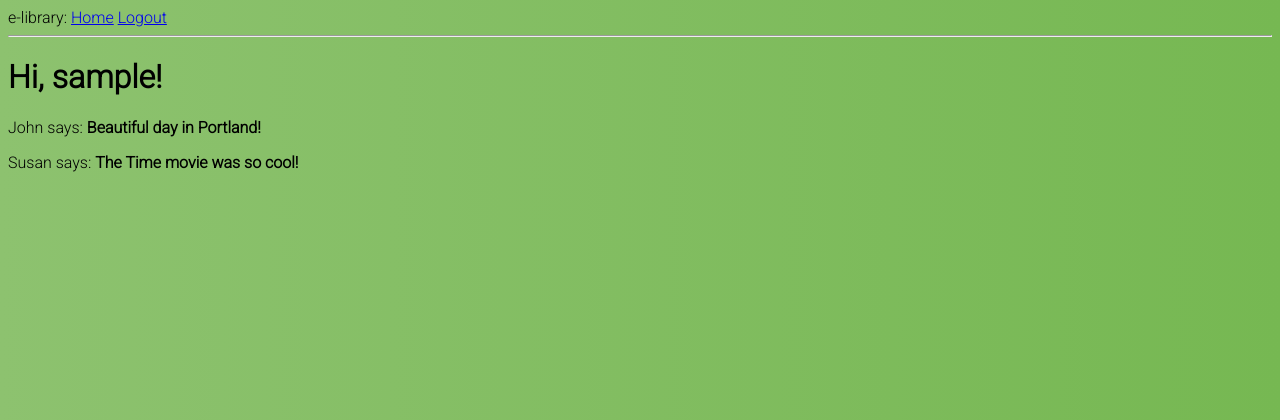
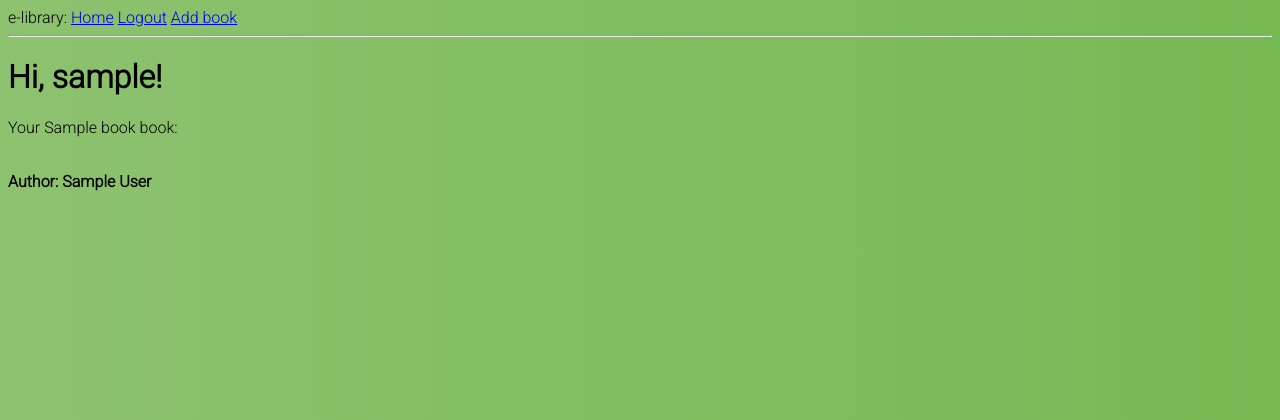
Before and after one commit to vladislav3112/web-e-library, a Flask app: page / in a window 1280 px wide. Shown: the top 420 px of the page. Run offline with Flask 2, Linux system fonts and the light colour scheme; a user stored in the database is signed in; tables that the repository leaves empty hold one stand-in row (values such as "Sample post").

Commit message:
added books table

```diff
--- a/app/forms.py
+++ b/app/forms.py
@@ -25,3 +25,8 @@ class LoginForm(FlaskForm):
     password = PasswordField('Password', validators=[DataRequired()])
     remember_me = BooleanField('Remember Me')
     submit = SubmitField('Sign In')
+
+class BookForm(FlaskForm):
+    name = StringField('Name', validators=[DataRequired()])
+    author = StringField('Author', validators=[DataRequired()])
+    submit = SubmitField('Add book')
--- a/app/models.py
+++ b/app/models.py
@@ -10,7 +10,7 @@ class User(UserMixin, db.Model):
     username = db.Column(db.String(64), index=True, unique=True)
     email = db.Column(db.String(120), index=True, unique=True)
     password_hash = db.Column(db.String(128))
-    posts = db.relationship('Post', backref='author', lazy='dynamic')
+    books = db.relationship('Book', backref='user', lazy='dynamic')
 
     def __repr__(self):
         return '<User {}>'.format(self.username)
@@ -20,16 +20,19 @@ class User(UserMixin, db.Model):
 
     def check_password(self, password):
         return check_password_hash(self.password_hash, password)
+    def get_books(self):
+        return Book.query.filter(Book.user_id == self.id).order_by(Book.name.desc())
+
 
 @login.user_loader
 def load_user(id):
     return User.query.get(int(id))
 
-class Post(db.Model):
+class Book(db.Model):
     id = db.Column(db.Integer, primary_key=True)
-    body = db.Column(db.String(140))
-    timestamp = db.Column(db.DateTime, index=True, default=datetime.utcnow)
+    name = db.Column(db.String(80))
+    author = db.Column(db.String(20))
     user_id = db.Column(db.Integer, db.ForeignKey('user.id'))
 
     def __repr__(self):
-        return '<Post {}>'.format(self.body)
+        return '<Book {}>' % self.name
--- a/app/routes.py
+++ b/app/routes.py
@@ -5,24 +5,16 @@ from app.forms import LoginForm, RegestrationForm
 from flask_login import logout_user
 from flask_login import current_user, login_user
 from flask_login import login_required
-from app.models import User
+from app.models import User, Book
+from app.forms import BookForm
+from werkzeug.urls import url_parse
 
-from werkzeug.urls import url_parse
 @app.route('/')
 @app.route('/index')
 @login_required
 def index():
-    posts = [
-        {
-            'author': {'username': 'John'},
-            'body': 'Beautiful day in Portland!'
-        },
-        {
-            'author': {'username': 'Susan'},
-            'body': 'The Time movie was so cool!'
-        }
-    ]
-    return render_template('index.html', title='Home', posts=posts)
+    books = current_user.get_books()
+    return render_template('index.html', title='Home', books = books)
 
 @app.route('/logout')
 def logout():
@@ -59,3 +51,15 @@ def register():
         flash('You are now a registered user!')
         return redirect(url_for('login'))
     return render_template('register.html', title = 'Register', form = form)
+
+@app.route('/add_book', methods=['GET', 'POST'])
+def add_book():
+    form = BookForm()
+    if form.validate_on_submit():
+        book = Book(name = form.name.data, author = form.author.data, user = current_user)
+        db.session.add(book)
+        db.session.commit()
+        flash('Your book succesfully added!')
+        return redirect(url_for('index'))
+    books = current_user.get_books()    # not sure
+    return render_template("index.html", title='Home', form=form,books=books)
--- a/app/templates/base.html
+++ b/app/templates/base.html
@@ -16,6 +16,7 @@
             {% else %}
             <a href="{{ url_for('logout') }}">Logout</a>
             {% endif %}
+            <a href="{{ url_for('add_book') }}">Add book</a>
         </div>
         <hr>
         {% with messages = get_flashed_messages() %}
--- a/app/templates/index.html
+++ b/app/templates/index.html
@@ -2,7 +2,10 @@
 
 {% block content %}
     <h1>Hi, {{ current_user.username }}!</h1>
-    {% for post in posts %}
-    <div><p>{{ post.author.username }} says: <b>{{ post.body }}</b></p></div>
+    {% for book in books %}
+    <div><p>Your {{ book.name }} book: </p><br>
+         <b>Author: {{ book.author }} </b>
+        </div>
     {% endfor %}
+
 {% endblock %}
--- a/app/templates/login.html
+++ b/app/templates/login.html
@@ -6,20 +6,20 @@
     <form class = "login-form" action="" method="post" novalidate>
         <h1>Sign In</h1>
         {{ form.hidden_tag() }}
-        <p class="input">
+        <p>
             {{ form.username(size=32, placeholder = form.username.label.text) }}
             {% for error in form.username.errors %}
             <span style="color: red;">[{{ error }}]</span>
             {% endfor %}
         </p>
-        <p class="input">
+        <p>
             {{ form.password(size=32, placeholder = form.password.label.text) }}
             {% for error in form.password.errors %}
             <span style="color: red;">[{{ error }}]</span>
             {% endfor %}
         </p>
         <p>{{ form.remember_me() }} {{ form.remember_me.label }}</p>
-        <p>{{ form.submit() }}</p>
+        <p class="btn">{{ form.submit() }}</p>
         <p>New User? <a href="{{ url_for('register') }}">Click to Register!</a></p>
     </form>
     </div>
--- a/app/templates/register.html
+++ b/app/templates/register.html
@@ -32,7 +32,7 @@
             <span style="color: red;">[{{ error }}]</span>
             {% endfor %}
         </p>
-        <p>{{ form.submit() }}</p>
+        <p class="btn">{{ form.submit() }}</p>
 
     </form>
 </div>
--- a/e-library.py
+++ b/e-library.py
@@ -1,6 +1,6 @@
 from app import app, db
-from app.models import User, Post
+from app.models import User, Book
 
 @app.shell_context_processor
 def make_shell_context():
-    return {'db': db, 'User': User, 'Post': Post}
+    return {'db': db, 'User': User, 'Book': Book}
```
Also changed, not shown: app/templates/add_book.html (added, +21 -0 lines), migrations/versions/943e9b5709b8_books_table.py (added, +46 -0 lines).
